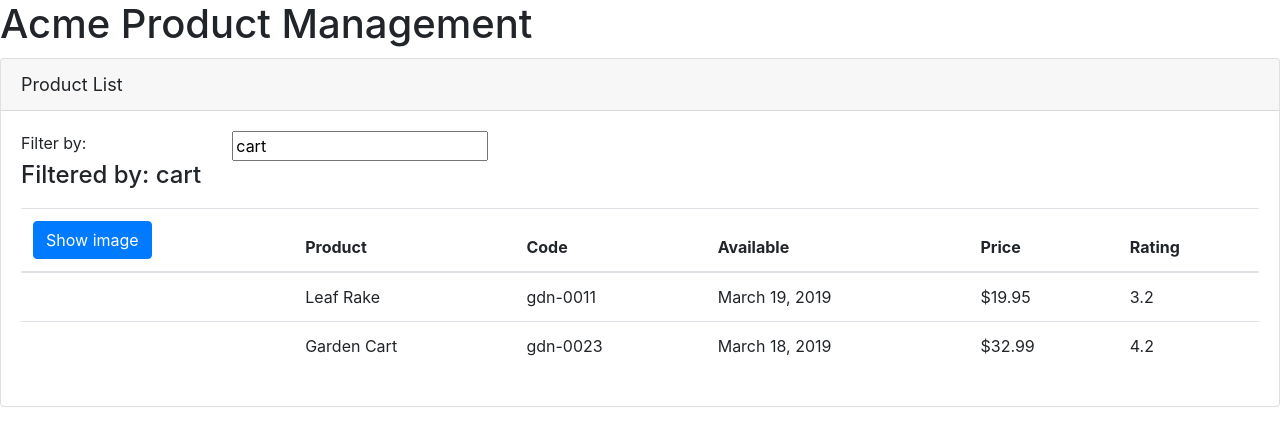
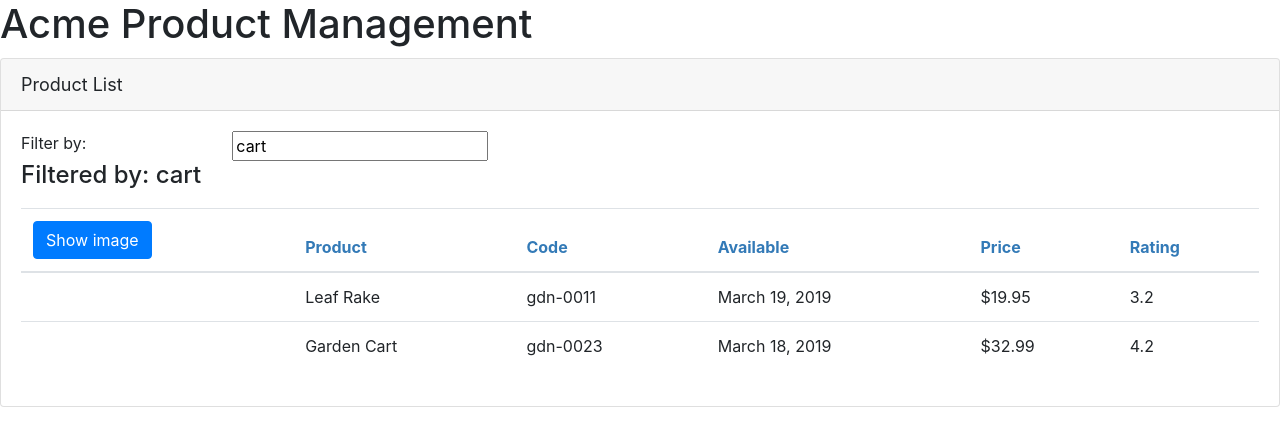
Before and after one commit to pascal-bischof/angular-gettingstarted, an Angular app: page / in a window 1280 px wide. Shown: the top 446 px of the page. Built offline with nearby package versions, Linux system fonts and the light colour scheme.

Commit message:
NgOnInit implementation

```diff
--- /dev/null
+++ b/src/app/products/product-list.component.css
@@ -0,0 +1,3 @@
+thead{
+  color: #337AB7
+}
--- a/src/app/products/product-list.component.ts
+++ b/src/app/products/product-list.component.ts
@@ -1,16 +1,18 @@
-import { Component } from '@angular/core';
+import {Component, OnInit} from '@angular/core';
+import {IProduct} from './product';
 
 @Component({
   selector: 'pm-products',
-  templateUrl: './product-list.component.html'
+  templateUrl: './product-list.component.html',
+  styleUrls:['./product-list.component.css']
 })
-export class ProductListComponent {
+export class ProductListComponent implements OnInit{
   pageTitle: string = 'Product List';   //When the value is set directly during declaration
   imageWidth: number = 50;              //the type isn't needed an guessed by the compiler
   imageMargin: number = 2;
   showImage: boolean = false;
   listFilter: string = 'cart';
-  products : any[] =[
+  products : IProduct[] =[
     {
       "productId": 1,
       "productName": "Leaf Rake",
@@ -36,4 +38,8 @@
   toggleImage(): void {
     this.showImage = !this.showImage;
   }
+
+  ngOnInit(): void {
+    console.log("OnInit method")
+  }
 }
--- /dev/null
+++ b/src/app/products/product.ts
@@ -0,0 +1,10 @@
+export interface IProduct {
+  productId: number;
+  productName: string;
+  productCode: string;
+  releaseDate: string;
+  price: number;
+  description: string;
+  starRating: number;
+  imageUrl: string;
+}
```
